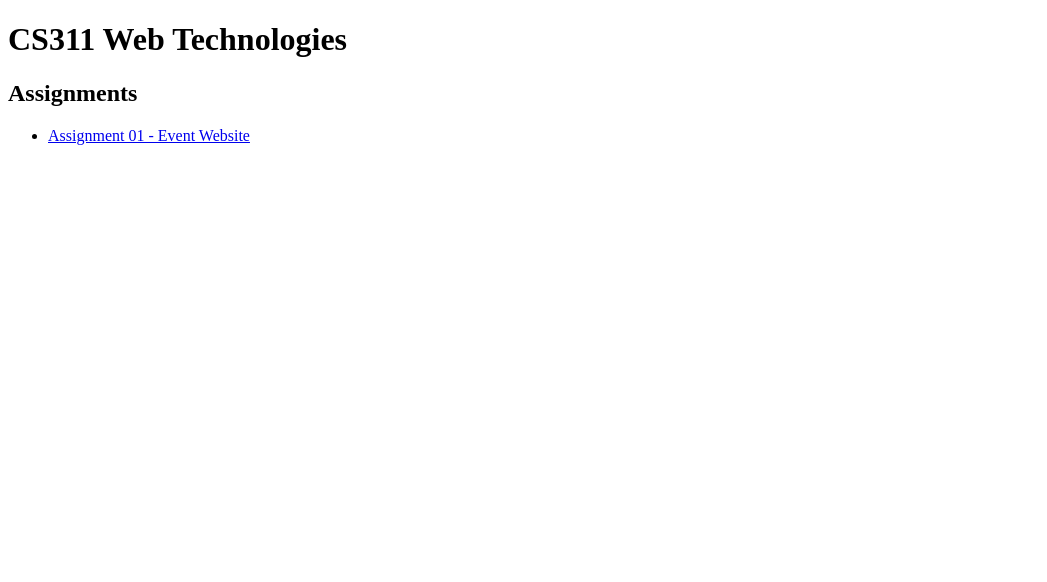
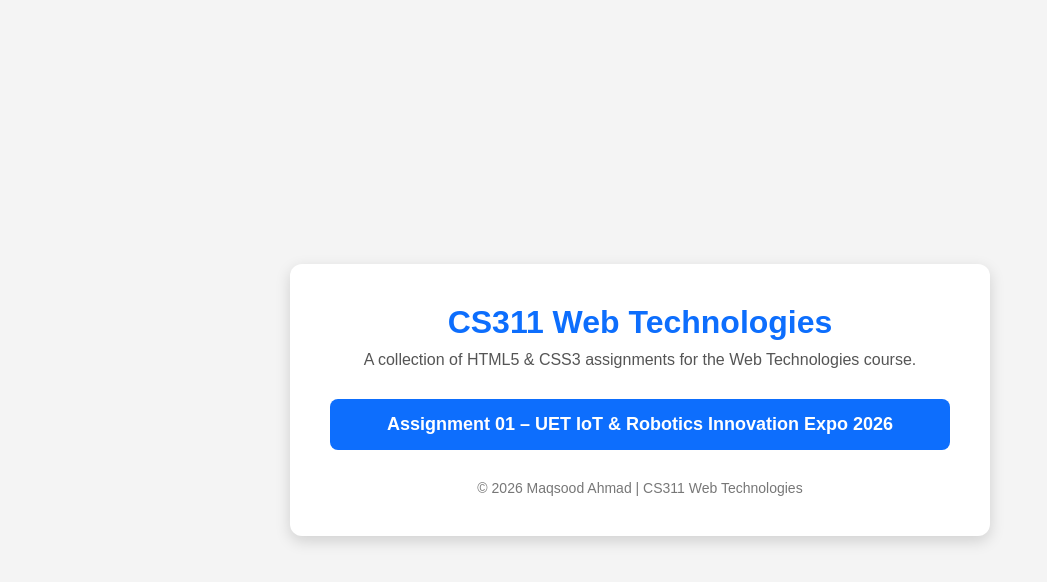
Before and after one commit to maqsoodahmadkhan13/CS311-Web-Technologies, a plain HTML site: page index.html in a window 1280 px wide. Shown: the whole page, without its empty margins (0-1047 px from the left). Drawn offline with Linux system fonts and the light colour scheme.

Commit message:
Updating Index File

```diff
--- a/index.html
+++ b/index.html
@@ -4,16 +4,100 @@
     <meta charset="UTF-8">
     <meta name="viewport" content="width=device-width, initial-scale=1.0">
     <title>CS311 Web Technologies</title>
+
+    <style>
+
+        *{
+            margin:0;
+            padding:0;
+            box-sizing:border-box;
+            font-family:Arial,sans-serif;
+        }
+
+        body{
+            background:#f4f4f4;
+            display:flex;
+            justify-content:center;
+            align-items:center;
+            min-height:100vh;
+        }
+
+        .container{
+            width:90%;
+            max-width:700px;
+            background:#fff;
+            padding:40px;
+            border-radius:12px;
+            box-shadow:0 5px 15px rgba(0,0,0,.15);
+            text-align:center;
+        }
+
+        h1{
+            color:#0d6efd;
+            margin-bottom:10px;
+        }
+
+        p{
+            color:#555;
+            margin-bottom:30px;
+        }
+
+        .assignment{
+            display:block;
+            text-decoration:none;
+            background:#0d6efd;
+            color:#fff;
+            padding:15px;
+            margin:15px 0;
+            border-radius:8px;
+            transition:.3s;
+            font-size:18px;
+            font-weight:bold;
+        }
+
+        .assignment:hover{
+            background:#084298;
+        }
+
+        footer{
+            margin-top:30px;
+            color:#777;
+            font-size:14px;
+        }
+
+    </style>
+
 </head>
 <body>
 
-    <h1>CS311 Web Technologies</h1>
+    <div class="container">
 
-    <h2>Assignments</h2>
+        <h1>CS311 Web Technologies</h1>
 
-    <ul>
-        <li><a href="Assignment-01/index.html">Assignment 01 - Event Website</a></li>
-    </ul>
+        <p>
+            A collection of HTML5 & CSS3 assignments for the
+            Web Technologies course.
+        </p>
+
+        <a class="assignment" href="Assignment-01/index.html">
+            Assignment 01 – UET IoT & Robotics Innovation Expo 2026
+        </a>
+
+        <!-- Add more assignments below later -->
+
+        <!--
+        <a class="assignment" href="Assignment-02/index.html">
+            Assignment 02
+        </a>
+        -->
+
+        <footer>
+
+            © 2026 Maqsood Ahmad | CS311 Web Technologies
+
+        </footer>
+
+    </div>
 
 </body>
 </html>
```
